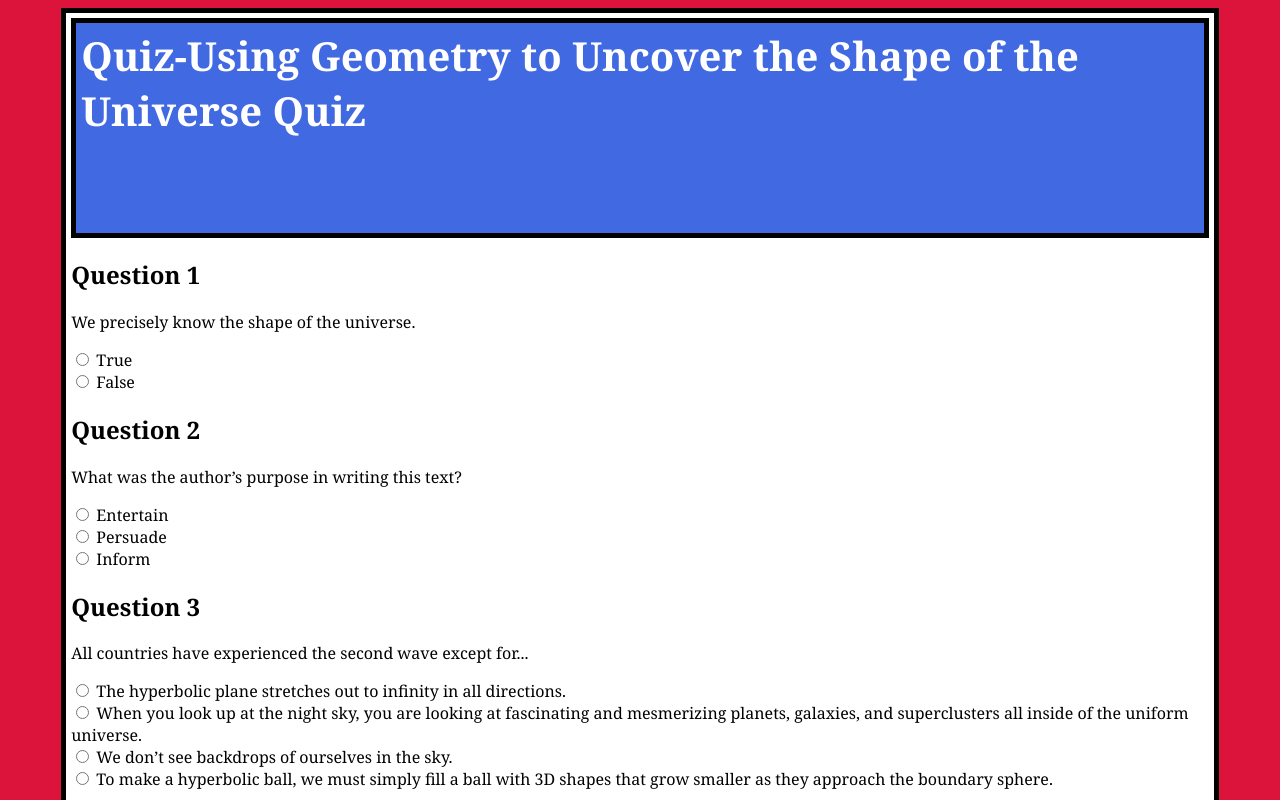
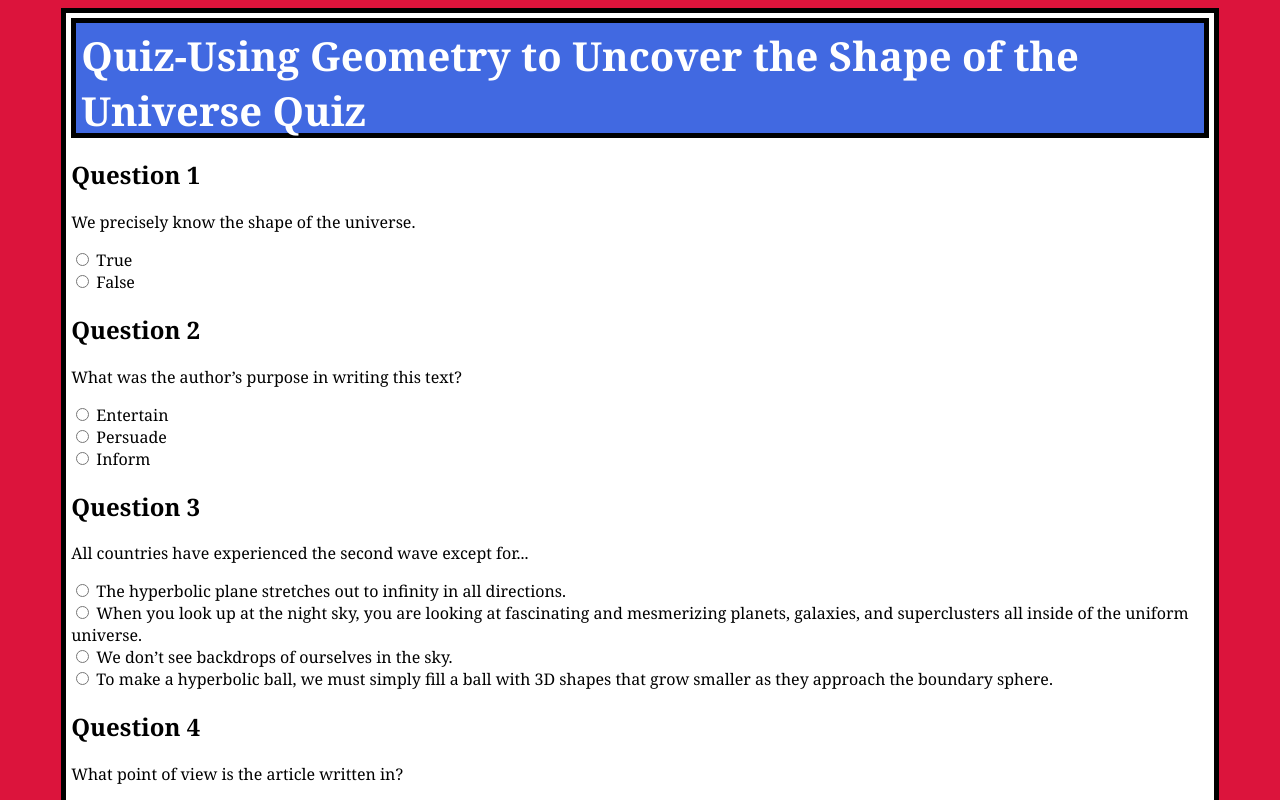
Before and after one commit to NSPortfolio/UsingGeometrytoUncovertheShapeoftheUniverseQuiz, a plain HTML site: page index.html in a window 1280 px wide. Shown: the top 800 px of the page. Drawn offline with Linux system fonts and the light colour scheme.

Commit message:
Update index.html

```diff
--- a/index.html
+++ b/index.html
@@ -3,7 +3,7 @@
 		<body style = "background-color: #dc143c;font-family : georgia;">
 			<title>Quiz-Using Geometry to Uncover the Shape of the Universe Quiz</title>
 				<div style = "width: 90%;border: 5px black solid;margin: auto;padding: 5px;background-color: white;" id="main">
-				<div style="margin-top:0; border:5px solid black; padding:5px; height:200px;background-color:RoyalBlue;color:white;" id="header">
+				<div style="margin-top:0; border:5px solid black; padding:5px; height:100px;background-color:RoyalBlue;color:white;" id="header">
 					<h1 style = "color:white;font-family:georgia;font-size:40px;margin-top:0;"> Quiz-Using Geometry to Uncover the Shape of the Universe Quiz </h1>
 				</div>
 
```
